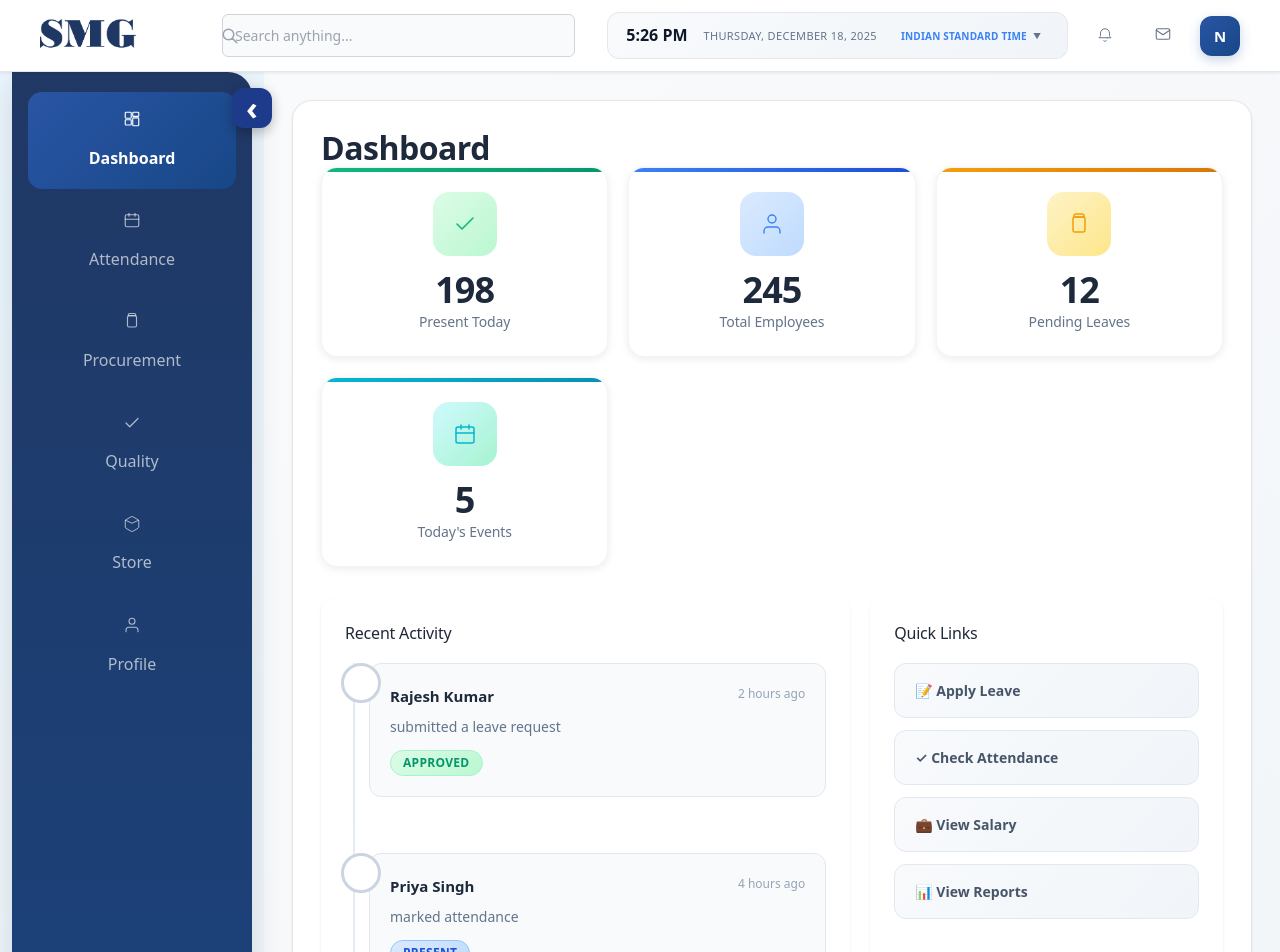
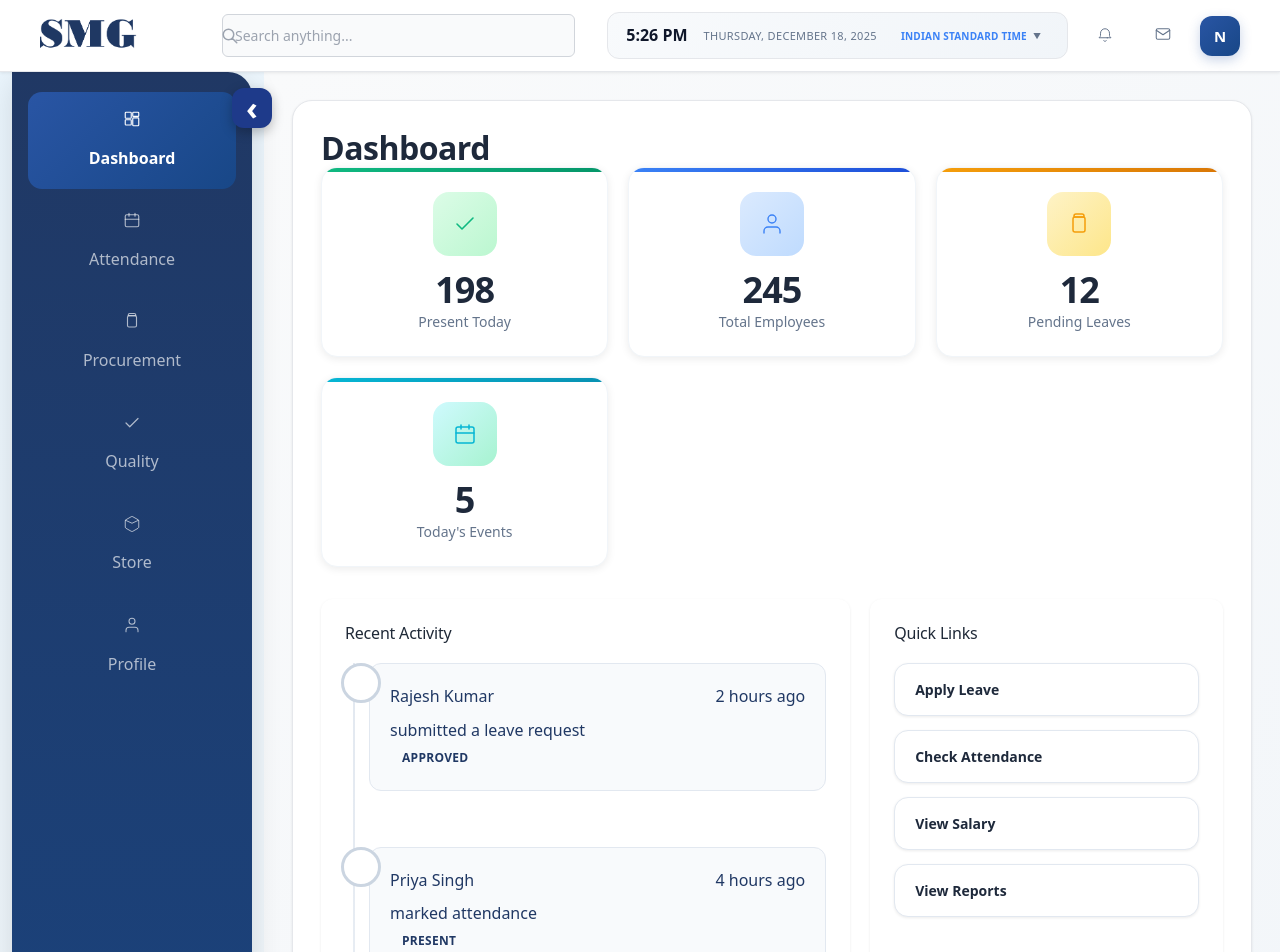
Before and after one commit to Shaurya-thinker/procurement-quality-portal, a React (Vite) app in the folder frontend/: page /dashboard in a window 1280 px wide. Shown: the top 952 px of the page. Built offline with nearby package versions, Linux system fonts and the light colour scheme; sample sign-in values are in the browser's storage.

Commit message:
Dashboard Updation

```diff
--- a/frontend/src/layout/Sidebar.jsx
+++ b/frontend/src/layout/Sidebar.jsx
@@ -10,18 +10,24 @@ export default function Sidebar() {
 
       {role === "procurement" && (
         <>
+          <Link to="/dashboard">Dashboard</Link>
+          <Link to="/apply-leave">Apply Leave</Link>
           <Link to="/procurement">Purchase Orders</Link>
         </>
       )}
 
       {role === "quality" && (
         <>
+          <Link to="/dashboard">Dashboard</Link>
+          <Link to="/apply-leave">Apply Leave</Link>
           <Link to="/quality">Material Receipt</Link>
         </>
       )}
 
       {role === "store" && (
         <>
+          <Link to="/dashboard">Dashboard</Link>
+          <Link to="/apply-leave">Apply Leave</Link>
           <Link to="/store">Stores</Link>
           <Link to="/store/dispatches">Material Dispatches</Link>
         </>
--- a/frontend/src/pages/Dashboard.css
+++ b/frontend/src/pages/Dashboard.css
@@ -11,6 +11,8 @@
   line-height: 1.2;
   letter-spacing: -0.5px;
 }
+
+/* ================= STATS ================= */
 
 .stats-grid {
   display: grid;
@@ -41,7 +43,7 @@
 }
 
 .stat-card::before {
-  content: '';
+  content: "";
   position: absolute;
   top: 0;
   left: 0;
@@ -103,22 +105,21 @@
 }
 
 .stat-label {
-  margin: 0;
   font-size: 14px;
   color: #64748b;
   font-weight: 500;
   line-height: 1.4;
-  letter-spacing: -0.1px;
 }
 
 .stat-value {
-  margin: 0;
   font-size: 36px;
   font-weight: 700;
   color: #1e293b;
   line-height: 1;
   letter-spacing: -1px;
 }
+
+/* ================= SECTIONS ================= */
 
 .dashboard-sections {
   display: grid;
@@ -127,23 +128,22 @@
 }
 
 .section {
-  background-color: #FFFFFF;
+  background-color: #ffffff;
   border-radius: 12px;
   padding: 24px;
   box-shadow: 0 1px 3px rgba(0, 0, 0, 0.08);
-  border: none;
 }
 
 .section-title {
-  margin: 0 0 24px 0;
   font-size: 20px;
   font-weight: 700;
   color: #1e293b;
+  margin-bottom: 24px;
   padding-bottom: 12px;
   border-bottom: 2px solid #f1f5f9;
-  line-height: 1.3;
-  letter-spacing: -0.3px;
 }
+
+/* ================= ACTIVITY ================= */
 
 .activity-timeline {
   position: relative;
@@ -151,7 +151,7 @@
 }
 
 .activity-timeline::before {
-  content: '';
+  content: "";
   position: absolute;
   left: 8px;
   top: 0;
@@ -180,7 +180,6 @@
   background: white;
   border: 3px solid #3b82f6;
   border-radius: 50%;
-  z-index: 1;
 }
 
 .timeline-content {
@@ -193,104 +192,61 @@
 
 .timeline-content:hover {
   background: white;
+  transform: translateX(4px);
   box-shadow: 0 4px 12px rgba(0, 0, 0, 0.08);
-  transform: translateX(4px);
 }
 
-.timeline-header {
-  display: flex;
-  justify-content: space-between;
-  align-items: center;
-  margin-bottom: 8px;
-}
+/* ================= QUICK LINKS ================= */
 
-.timeline-user {
-  font-size: 15px;
-  font-weight: 600;
-  color: #1e293b;
-}
-
-.timeline-time {
-  font-size: 12px;
-  color: #94a3b8;
-  font-weight: 500;
-}
-
-.timeline-action {
-  font-size: 14px;
-  color: #64748b;
-  margin-bottom: 12px;
-  line-height: 1.5;
-}
-
-.status-badge {
-  display: inline-flex;
-  align-items: center;
-  padding: 6px 12px;
-  border-radius: 20px;
-  font-size: 12px;
-  font-weight: 600;
-  letter-spacing: 0.2px;
-  line-height: 1;
-  text-transform: uppercase;
-}
-
-.status-badge.approved {
-  background: linear-gradient(135deg, #dcfce7 0%, #bbf7d0 100%);
-  color: #059669;
-  border: 1px solid #a7f3d0;
-}
-
-.status-badge.pending {
-  background: linear-gradient(135deg, #fef3c7 0%, #fde68a 100%);
-  color: #d97706;
-  border: 1px solid #fcd34d;
-}
-
-.status-badge.present {
-  background: linear-gradient(135deg, #dbeafe 0%, #bfdbfe 100%);
-  color: #1d4ed8;
-  border: 1px solid #93c5fd;
-}
-
-.status-badge.rejected {
-  background: linear-gradient(135deg, #fecaca 0%, #fca5a5 100%);
-  color: #dc2626;
-  border: 1px solid #f87171;
-}
-
-
+/* ================= QUICK LINKS ================= */
 
 .quick-links {
-  display: flex;
-  flex-direction: column;
-  gap: 12px;
+  display: grid;
+  grid-template-columns: 1fr;
+  gap: 14px; /* space between boxes */
 }
 
 .quick-link-button {
+  width: 100%;
   padding: 16px 20px;
-  background: linear-gradient(135deg, #f8fafc 0%, #f1f5f9 100%);
+
+  background: #ffffff;
   border: 1px solid #e2e8f0;
-  border-radius: 12px;
+  border-radius: 14px;
+
   font-size: 14px;
   font-weight: 600;
-  color: #475569;
+  color: #1e293b;
+
   cursor: pointer;
-  transition: all 0.3s ease;
   text-align: left;
-  line-height: 1.5;
+
   display: flex;
   align-items: center;
   gap: 12px;
+
+  box-shadow: 0 1px 3px rgba(0, 0, 0, 0.08);
+
+  transition:
+    transform 0.2s ease,
+    box-shadow 0.2s ease,
+    background-color 0.2s ease,
+    border-color 0.2s ease;
 }
 
 .quick-link-button:hover {
-  background: linear-gradient(135deg, #3b82f6 0%, #1d4ed8 100%);
-  color: white;
+  background-color: #f8fafc;
   border-color: #3b82f6;
-  transform: translateX(4px);
-  box-shadow: 0 4px 12px rgba(59, 130, 246, 0.3);
+  transform: translateY(-2px);
+  box-shadow: 0 8px 18px rgba(59, 130, 246, 0.18);
 }
+
+.quick-link-button:active {
+  transform: translateY(0);
+  box-shadow: 0 4px 10px rgba(59, 130, 246, 0.2);
+}
+
+/* ================= RESPONSIVE ================= */
 
 @media (max-width: 1024px) {
   .dashboard-sections {
--- a/frontend/src/pages/Dashboard.jsx
+++ b/frontend/src/pages/Dashboard.jsx
@@ -3,8 +3,10 @@ import UserIcon from '../layout/icons/UserIcon';
 import CheckIcon from '../layout/icons/CheckIcon';
 import ClipboardIcon from '../layout/icons/ClipboardIcon';
 import CalendarIcon from '../layout/icons/CalendarIcon';
+import { useNavigate } from "react-router-dom";
 
 export default function Dashboard() {
+  const navigate = useNavigate();
   const dashboardStats = [
     { label: 'Present Today', value: '198', icon: <CheckIcon size={24} />, color: 'success' },
     { label: 'Total Employees', value: '245', icon: <UserIcon size={24} />, color: 'primary' },
@@ -60,12 +62,36 @@ export default function Dashboard() {
 
         <div className="section">
           <h2 className="section-title">Quick Links</h2>
-          <div className="quick-links">
-            <button className="quick-link-button">📝 Apply Leave</button>
-            <button className="quick-link-button">✓ Check Attendance</button>
-            <button className="quick-link-button">💼 View Salary</button>
-            <button className="quick-link-button">📊 View Reports</button>
+        <div className="quick-links">
+            <button
+              className="quick-link-button"
+              onClick={() => navigate("/apply-leave")}
+            >
+              Apply Leave
+            </button>
+
+            <button
+              className="quick-link-button"
+              onClick={() => navigate("/attendance")}
+            >
+              Check Attendance
+            </button>
+
+            <button
+              className="quick-link-button"
+              onClick={() => navigate("/profile")}
+            >
+              View Salary
+            </button>
+
+            <button
+              className="quick-link-button"
+              onClick={() => navigate("/reports")}
+            >
+              View Reports
+            </button>
           </div>
+
         </div>
       </div>
     </div>
--- a/frontend/src/quality/pages/Inspection.jsx
+++ b/frontend/src/quality/pages/Inspection.jsx
@@ -156,6 +156,28 @@ const isInspectionCompleteAndValid = () => {
 
   return (
   <div style={{ padding: 24 }}>
+
+    {/* Back button */}
+    <button
+      onClick={() => navigate(-1)}
+      style={{
+        width: "36px",
+        height: "36px",
+        borderRadius: "50%",
+        backgroundColor: "#2563eb",
+        color: "#ffffff",
+        border: "none",
+        display: "flex",
+        alignItems: "center",
+        justifyContent: "center",
+        cursor: "pointer",
+        marginBottom: "16px",
+      }}
+      aria-label="Go back"
+    >
+      ←
+    </button>
+
     {validationError && (
       <div
         style={{
@@ -171,6 +193,7 @@ const isInspectionCompleteAndValid = () => {
     )}
 
     <MRHeader mrData={mrData} isReadOnly />
+
     <div style={{ marginTop: "24px", marginBottom: "16px" }}>
       <div className="form-group" style={{ maxWidth: "320px" }}>
         <label className="form-label">Inspector Name</label>
@@ -183,7 +206,6 @@ const isInspectionCompleteAndValid = () => {
         />
       </div>
     </div>
-
 
     {/* ================= INSPECTION TABLE ================= */}
 
@@ -279,7 +301,6 @@ const isInspectionCompleteAndValid = () => {
     {/* ================= INSPECTION FOOTER ================= */}
 
     <div style={{ marginTop: "32px" }}>
-
       <div className="form-actions">
         <button
           type="button"
--- a/frontend/src/quality/pages/MaterialReceipt.jsx
+++ b/frontend/src/quality/pages/MaterialReceipt.jsx
@@ -323,67 +323,74 @@ Each item:
   }
 };
 
-
-
   return (
   <div style={containerStyle}>
     <div>
       <h1 style={headingStyle}>Material Receipt</h1>
-        <p style={subtitleStyle}>Record incoming materials and prepare for quality inspection</p>
+      <p style={subtitleStyle}>
+        Record incoming materials and prepare for quality inspection
+      </p>
     </div>
 
     {error && (
       <div style={errorAlertStyle}>
         <span>{error}</span>
-          <span style={closeErrorStyle} onClick={clearError}>✕</span>
+        <span style={closeErrorStyle} onClick={clearError}>
+          ✕
+        </span>
       </div>
     )}
 
+    <MRHeader
+      mrData={mrData}
+      onChange={setMrData}
+      isReadOnly={false}
+    />
 
-      <MRHeader mrData={mrData} onChange={setMrData} isReadOnly={false} />
-
-      <div style={{
-        background: 'white',
-        borderRadius: '16px',
-        padding: '24px',
-        border: '1px solid #f1f5f9',
-      }}>
-        <label style={{
-          fontSize: '14px',
-          fontWeight: '600',
-          color: '#374151',
-          marginBottom: '8px',
-          display: 'block'
-        }}>
+    <div
+      style={{
+        background: "white",
+        borderRadius: "16px",
+        padding: "24px",
+        border: "1px solid #f1f5f9",
+      }}
+    >
+      <label
+        style={{
+          fontSize: "14px",
+          fontWeight: "600",
+          color: "#374151",
+          marginBottom: "8px",
+          display: "block",
+        }}
+      >
         Purchase Order
       </label>
 
       <select
-          value={selectedPO?.id || ''}
+        value={selectedPO?.id || ""}
         onChange={(e) => {
           const poId = Number(e.target.value);
           if (poId) {
             handlePOSelect(poId);
           }
         }}
-
         style={{
-            padding: '12px 16px',
-            border: '1px solid #e2e8f0',
-            borderRadius: '8px',
-            width: '100%',
+          padding: "12px 16px",
+          border: "1px solid #e2e8f0",
+          borderRadius: "8px",
+          width: "100%",
         }}
         required
       >
         <option value="">Select Purchase Order</option>
-          {purchaseOrders.map(po => (
+        {purchaseOrders.map((po) => (
           <option key={po.id} value={po.id}>
             {po.po_number}
           </option>
         ))}
       </select>
     </div>
-
 
     <div style={lineItemsSectionStyle}>
       <div style={sectionHeaderStyle}>
@@ -399,7 +406,7 @@ Each item:
     <div style={footerStyle}>
       <div style={actionButtonsStyle}>
         <button
-            onClick={() => navigate('/procurement')}
+          onClick={() => navigate("/procurement")}
           className="btn-secondary"
         >
           Cancel
@@ -410,10 +417,10 @@ Each item:
           disabled={loading}
           style={{
             opacity: loading ? 0.6 : 1,
-              cursor: loading ? 'not-allowed' : 'pointer',
+            cursor: loading ? "not-allowed" : "pointer",
           }}
         >
-            {loading ? 'Saving...' : 'Save & Proceed to Inspection'}
+          {loading ? "Saving..." : "Save & Proceed to Inspection"}
         </button>
       </div>
     </div>
--- a/frontend/src/quality/pages/QualityGatePass.jsx
+++ b/frontend/src/quality/pages/QualityGatePass.jsx
@@ -1,10 +1,12 @@
 import { useLocation, useParams } from "react-router-dom";
 import GatePassPreview from "../components/GatePassPreview";
+import { useNavigate } from "react-router-dom";
 import "../css/GatePass.css";
 
 export default function QualityGatePass() {
   const { inspectionId } = useParams();
   const location = useLocation();
+  const navigate = useNavigate();
 
   const { mrData, inspectionData, poData } = location.state || {};
 
@@ -41,6 +43,27 @@ export default function QualityGatePass() {
   return (
   <div style={{ padding: 24 }}>
 
+    {/* Back button */}
+    <button
+      onClick={() => navigate(-1)}
+      style={{
+        width: "36px",
+        height: "36px",
+        borderRadius: "50%",
+        backgroundColor: "#2563eb",
+        color: "#ffffff",
+        border: "none",
+        display: "flex",
+        alignItems: "center",
+        justifyContent: "center",
+        cursor: "pointer",
+        marginBottom: "16px",
+      }}
+      aria-label="Go back"
+    >
+      ←
+    </button>
+
     {/* Printable Gate Pass ONLY */}
     <div className="print-gate-pass">
       <GatePassPreview
--- a/frontend/src/quality/pages/QualityReport.jsx
+++ b/frontend/src/quality/pages/QualityReport.jsx
@@ -261,29 +261,54 @@ export default function QualityReport() {
 
   return (
   <div style={containerStyle}>
+
+    {/* Back button */}
+    <button
+      onClick={() => navigate(-1)}
+      style={{
+        width: "36px",
+        height: "36px",
+        borderRadius: "50%",
+        backgroundColor: "#2563eb",
+        color: "#ffffff",
+        border: "none",
+        display: "flex",
+        alignItems: "center",
+        justifyContent: "center",
+        cursor: "pointer",
+        marginBottom: "16px",
+      }}
+      aria-label="Go back"
+    >
+      ←
+    </button>
+
     <h1 style={headingStyle}>Quality Inspection Report</h1>
 
     {error && (
       <div style={errorAlertStyle}>
         <span>{error}</span>
-          <span style={closeErrorStyle} onClick={clearError}>✕</span>
+        <span style={closeErrorStyle} onClick={clearError}>
+          ✕
+        </span>
       </div>
     )}
 
     <div style={statusBadgeStyle}>
-        {statusText[status] || 'UNKNOWN'}
+      {statusText[status] || "UNKNOWN"}
     </div>
 
     <div style={sectionStyle}>
-
       {validationError && (
-          <div style={{
-            background: '#fee2e2',
-            color: '#7f1d1d',
-            padding: '12px',
-            borderRadius: '6px',
-            marginBottom: '16px',
-          }}>
+        <div
+          style={{
+            background: "#fee2e2",
+            color: "#7f1d1d",
+            padding: "12px",
+            borderRadius: "6px",
+            marginBottom: "16px",
+          }}
+        >
           {validationError}
         </div>
       )}
@@ -293,25 +318,44 @@ export default function QualityReport() {
 
     <div style={sectionStyle}>
       <div style={reportContainerStyle}>
-          <h2 style={{ fontSize: '16px', fontWeight: '600', marginBottom: '16px', color: '#1f2937' }}>
+        <h2
+          style={{
+            fontSize: "16px",
+            fontWeight: "600",
+            marginBottom: "16px",
+            color: "#1f2937",
+          }}
+        >
           Inspection Details
         </h2>
+
         <div style={reportGridStyle}>
           <div style={reportFieldStyle}>
             <div style={labelStyle}>Inspector Name</div>
-              <div style={valueStyle}>{inspectionData.inspector_name || '-'}</div>
+            <div style={valueStyle}>
+              {inspectionData.inspector_name || "-"}
             </div>
+          </div>
+
           <div style={reportFieldStyle}>
             <div style={labelStyle}>Inspection Date</div>
             <div style={valueStyle}>
               {inspectionData.inspection_date
-                  ? new Date(inspectionData.inspection_date).toLocaleDateString('en-IN')
-                  : new Date().toLocaleDateString('en-IN')}
+                ? new Date(
+                    inspectionData.inspection_date
+                  ).toLocaleDateString("en-IN")
+                : new Date().toLocaleDateString("en-IN")}
             </div>
           </div>
+
           <div style={reportFieldStyle}>
             <div style={labelStyle}>Status</div>
-              <div style={{ ...valueStyle, color: getStatusColor(status) }}>
+            <div
+              style={{
+                ...valueStyle,
+                color: getStatusColor(status),
+              }}
+            >
               {statusText[status]}
             </div>
           </div>
@@ -320,9 +364,17 @@ export default function QualityReport() {
     </div>
 
     <div style={sectionStyle}>
-        <h2 style={{ fontSize: '16px', fontWeight: '600', marginBottom: '16px', color: '#1f2937' }}>
+      <h2
+        style={{
+          fontSize: "16px",
+          fontWeight: "600",
+          marginBottom: "16px",
+          color: "#1f2937",
+        }}
+      >
         Inspection Items
       </h2>
+
       <div style={tableContainerStyle}>
         <table style={tableStyle}>
           <thead>
@@ -336,30 +388,57 @@ export default function QualityReport() {
               <th style={thStyle}>Remarks</th>
             </tr>
           </thead>
+
           <tbody>
-              {inspectionData.items && inspectionData.items.length > 0 ? (
+            {inspectionData.items &&
+            inspectionData.items.length > 0 ? (
               inspectionData.items.map((item, index) => (
                 <tr key={index}>
-                    <td style={tdStyle}>{item.item_code || '-'}</td>
-                    <td style={tdStyle}>{item.description || '-'}</td>
-                    <td style={tdStyle}>{item.unit || '-'}</td>
-                    <td style={tdStyle}>{item.received_quantity || 0}</td>
                   <td style={tdStyle}>
-                      <span style={{ color: '#10b981', fontWeight: '500' }}>
+                    {item.item_code || "-"}
+                  </td>
+                  <td style={tdStyle}>
+                    {item.description || "-"}
+                  </td>
+                  <td style={tdStyle}>{item.unit || "-"}</td>
+                  <td style={tdStyle}>
+                    {item.received_quantity || 0}
+                  </td>
+                  <td style={tdStyle}>
+                    <span
+                      style={{
+                        color: "#10b981",
+                        fontWeight: "500",
+                      }}
+                    >
                       {item.accepted_quantity || 0}
                     </span>
                   </td>
                   <td style={tdStyle}>
-                      <span style={{ color: '#ef4444', fontWeight: '500' }}>
+                    <span
+                      style={{
+                        color: "#ef4444",
+                        fontWeight: "500",
+                      }}
+                    >
                       {item.rejected_quantity || 0}
                     </span>
                   </td>
-                    <td style={tdStyle}>{item.remarks || '-'}</td>
+                  <td style={tdStyle}>
+                    {item.remarks || "-"}
+                  </td>
                 </tr>
               ))
             ) : (
               <tr>
-                  <td colSpan="7" style={{ ...tdStyle, textAlign: 'center', color: '#9ca3af' }}>
+                <td
+                  colSpan="7"
+                  style={{
+                    ...tdStyle,
+                    textAlign: "center",
+                    color: "#9ca3af",
+                  }}
+                >
                   No items found
                 </td>
               </tr>
@@ -369,23 +448,44 @@ export default function QualityReport() {
       </div>
     </div>
 
-      {status === 'FULLY_ACCEPTED' || status === 'PARTIALLY_ACCEPTED' ? (
+    {status === "FULLY_ACCEPTED" ||
+    status === "PARTIALLY_ACCEPTED" ? (
       <div style={sectionStyle}>
-          <h2 style={{ fontSize: '16px', fontWeight: '600', marginBottom: '16px', color: '#1f2937' }}>
+        <h2
+          style={{
+            fontSize: "16px",
+            fontWeight: "600",
+            marginBottom: "16px",
+            color: "#1f2937",
+          }}
+        >
           Gate Pass
         </h2>
-          {gatePassData && <GatePassPreview gatePassData={gatePassData} onDispatch={handleDispatchToStore} />}
+        {gatePassData && (
+          <GatePassPreview
+            gatePassData={gatePassData}
+            onDispatch={handleDispatchToStore}
+          />
+        )}
       </div>
     ) : (
       <div style={reportContainerStyle}>
-          <p style={{ color: '#6b7280', textAlign: 'center' }}>
+        <p
+          style={{
+            color: "#6b7280",
+            textAlign: "center",
+          }}
+        >
           No gate pass available. All items were rejected.
         </p>
       </div>
     )}
 
     <div style={actionButtonsStyle}>
-        <button onClick={() => navigate('/quality')} style={cancelButtonStyle}>
+      <button
+        onClick={() => navigate("/quality")}
+        style={cancelButtonStyle}
+      >
         Back to Quality
       </button>
     </div>
```
Lines whose indentation alone changed are shown as unchanged.
